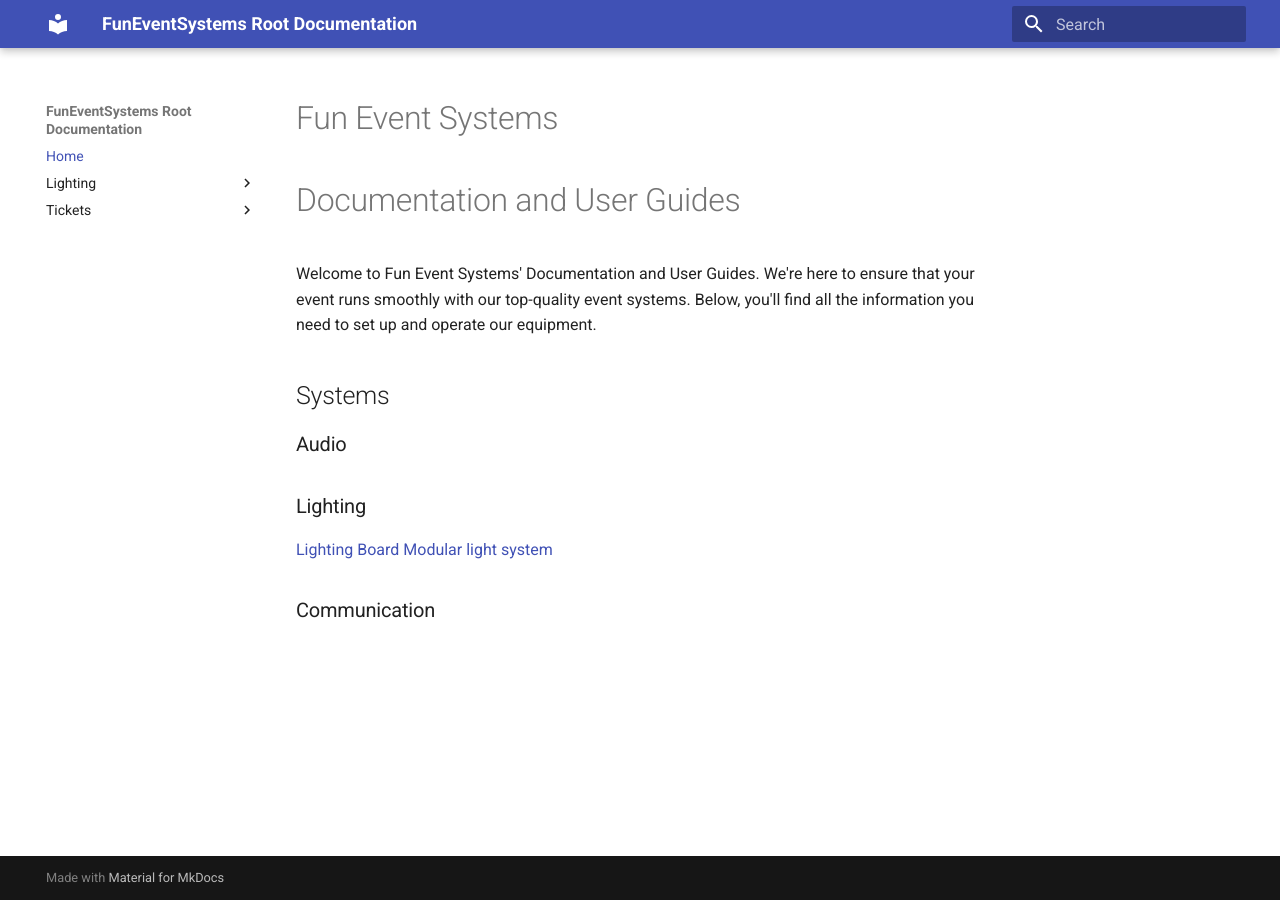
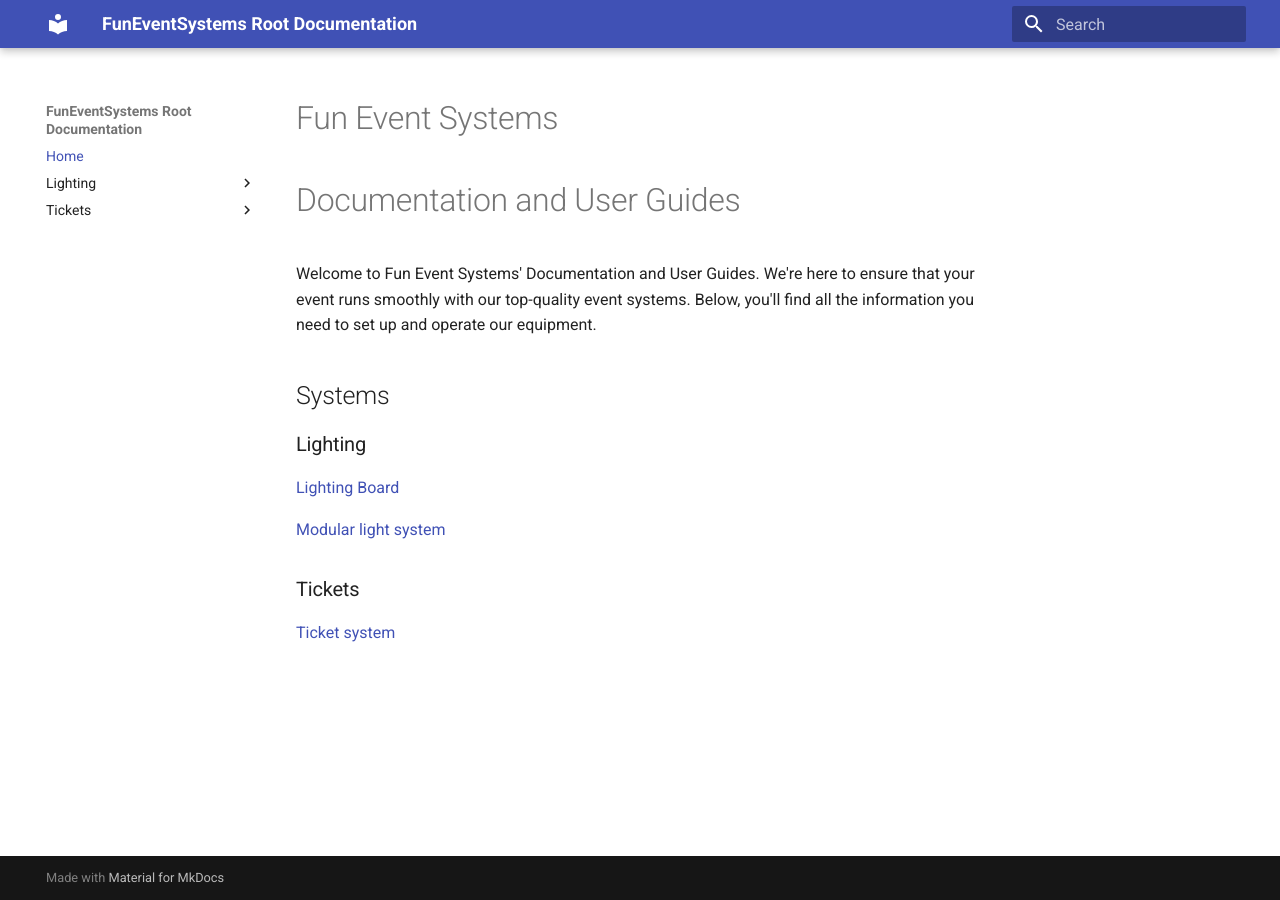
Before and after one commit to funeventsystems/documentation, an MkDocs documentation site: the page built from docs/index.md, in a window 1280 px wide. Built offline with MkDocs 1.6.1 and Material for MkDocs 9.7.7, drawn with Linux system fonts in a browser that asks for light colours.

Commit message:
Update index.md

```diff
--- a/docs/index.md
+++ b/docs/index.md
@@ -4,8 +4,12 @@
 Welcome to Fun Event Systems' Documentation and User Guides. We're here to ensure that your event runs smoothly with our top-quality event systems. Below, you'll find all the information you need to set up and operate our equipment.
 
 ## Systems
-### Audio
+
 ### Lighting
+
 [Lighting Board](https://funeventsystems-documentation.readthedocs.io/en/latest/lightboard/)
+
+
 [Modular light system](https://funeventsystems-documentation.readthedocs.io/en/latest/modular-lights/)
-### Communication
+### Tickets
+[Ticket system](https://funeventsystems-documentation.readthedocs.io/en/latest/tickets/)
```
